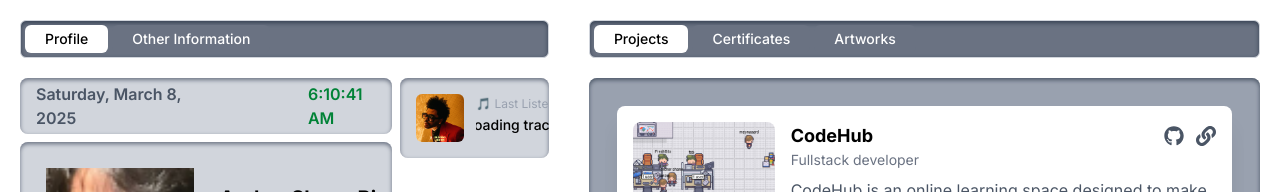
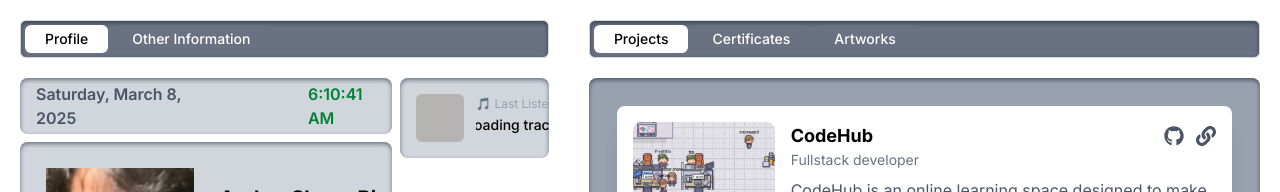
Before and after one commit to httparch/web-portfolio, a React (Vite) app in the folder Portfolio/: page / in a window 1280 px wide. Shown: the top 192 px of the page. Built offline with nearby package versions, Linux system fonts and the light colour scheme; no server answers; a web font is replaced by a local one.

Commit message:
add placeholder

```diff
--- a/Portfolio/src/components/SpotifyCard.jsx
+++ b/Portfolio/src/components/SpotifyCard.jsx
@@ -46,7 +46,7 @@ function SpotifyCard() {
       {" "}
       <div className="bg-gray-300 rounded-lg p-4 flex items-center shadow-inner shadow-gray-500">
         <img
-          src={track?.albumArt || "/Profile/BL.png"}
+          src={track?.albumArt || "/Profile/grayy.png"}
           alt="Song Cover"
           className="w-12 h-12 rounded-md object-cover"
         />
```
Also changed, not shown: Portfolio/public/Profile/grayy.png (added).
